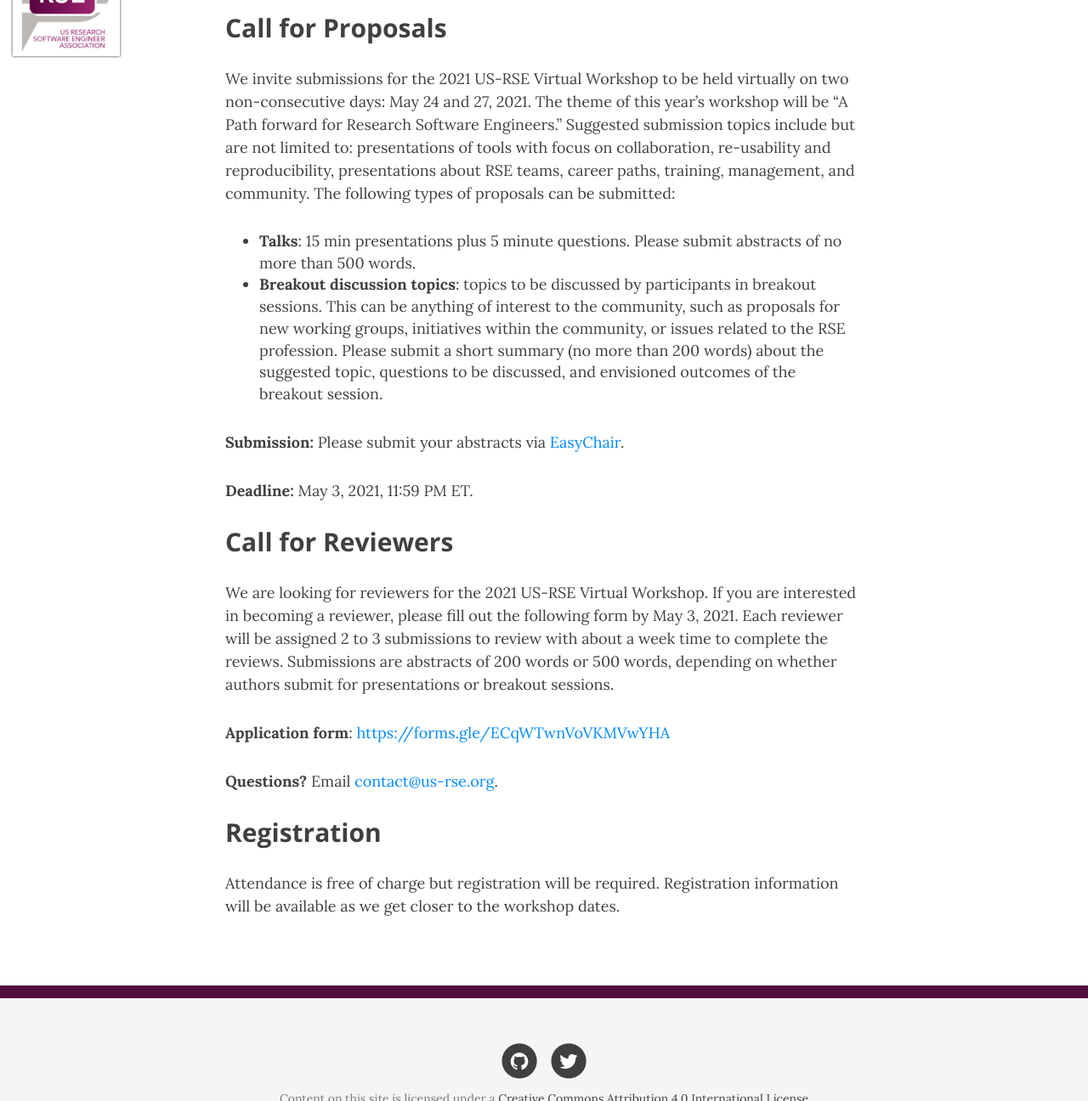
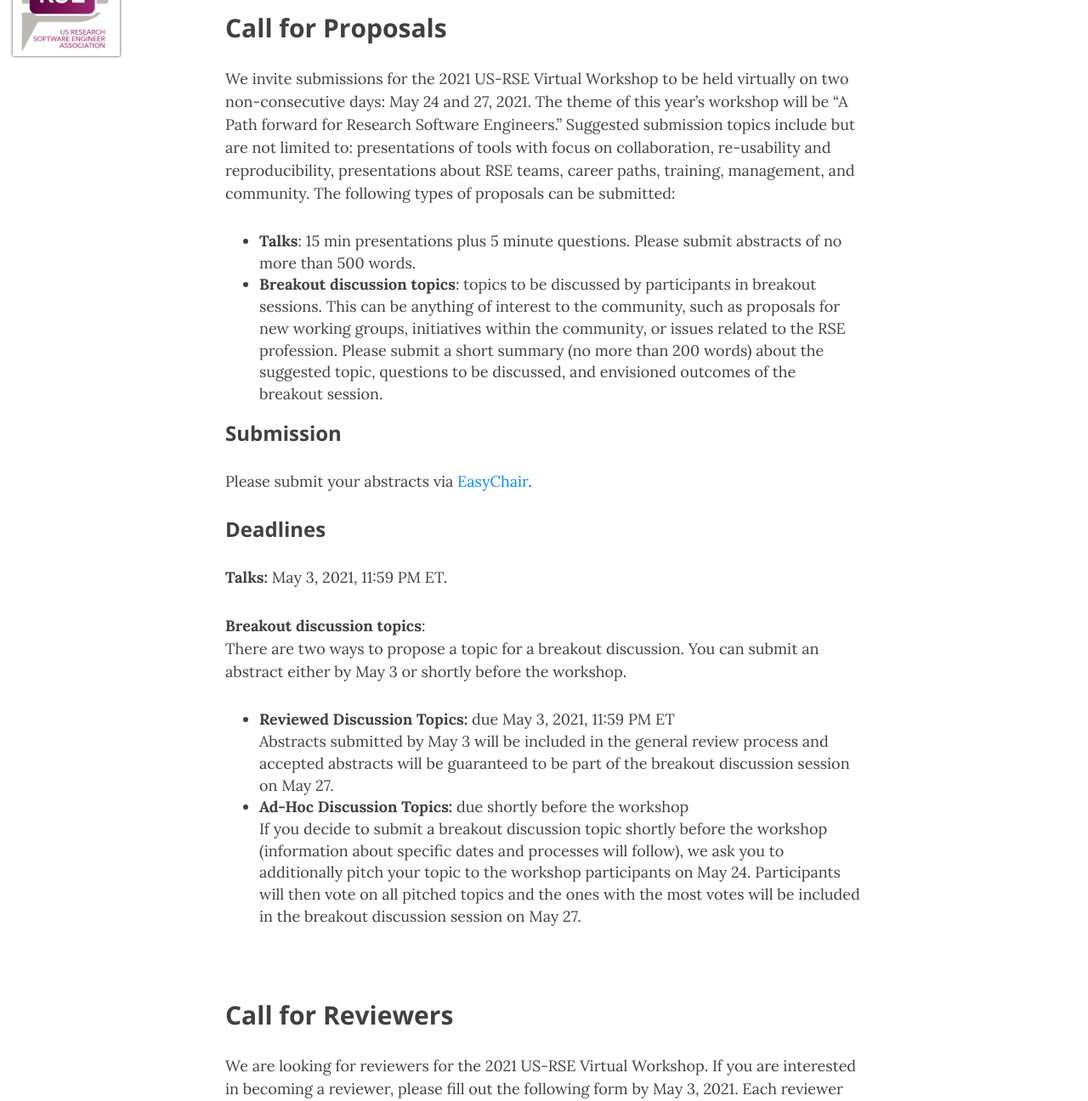
Before and after one commit to USRSE/virtual-workshop-2021, a Jekyll site: the page built from pages/participate.md, in a window 1280 px wide and 1400 px high, cut to the strip 104-1400 px from the top of the window. Shown: the whole strip at 85% size. Built offline with Jekyll 4.4.1, drawn with Linux system fonts in a browser that asks for light colours; nearby versions of some CDN libraries.

Commit message:
Added two types of discussion topics and adjusted deadlines.

```diff
--- a/pages/participate.md
+++ b/pages/participate.md
@@ -12,11 +12,24 @@ We invite submissions for the 2021 US-RSE Virtual Workshop to be held virtually
 - **Talks**: 15 min presentations plus 5 minute questions. Please submit abstracts of no more than 500 words.
 - **Breakout discussion topics**: topics to be discussed by participants in breakout sessions. This can be anything of interest to the community, such as proposals for new working groups, initiatives within the community, or issues related to the RSE profession. Please submit a short summary (no more than 200 words) about the suggested topic, questions to be discussed, and envisioned outcomes of the breakout session.
 
-**Submission:** Please submit your abstracts via [EasyChair](https://easychair.org/my/conference?conf=usrsevw2021).
+### Submission
 
-**Deadline:** May 3, 2021, 11:59 PM ET.
+Please submit your abstracts via [EasyChair](https://easychair.org/my/conference?conf=usrsevw2021).
+
+### Deadlines
+
+**Talks:** May 3, 2021, 11:59 PM ET.
+
+**Breakout discussion topics**:
+There are two ways to propose a topic for a breakout discussion. You can submit an abstract either by May 3 or shortly before the workshop.
+
+- **Reviewed Discussion Topics:** due May 3, 2021, 11:59 PM ET
+Abstracts submitted by May 3 will be included in the general review process and accepted abstracts will be guaranteed to be part of the breakout discussion session on May 27.
+- **Ad-Hoc Discussion Topics:** due shortly before the workshop
+If you decide to submit a breakout discussion topic shortly before the workshop (information about specific dates and processes will follow), we ask you to additionally pitch your topic to the workshop participants on May 24. Participants will then vote on all pitched topics and the ones with the most votes will be included in the breakout discussion session on May 27.
 
 
+<br>
 ## Call for Reviewers
 
 We are looking for reviewers for the 2021 US-RSE Virtual Workshop. If you are interested in becoming a reviewer, please fill out the following form by May 3, 2021. Each reviewer will be assigned 2 to 3 submissions to review with about a week time to complete the reviews. Submissions are abstracts of 200 words or 500 words, depending on whether authors submit for presentations or breakout sessions.
@@ -25,6 +38,7 @@ We are looking for reviewers for the 2021 US-RSE Virtual Workshop. If you are in
 
 **Questions?** Email [contact@us-rse.org](mailto:contact@us-rse.org).
 
+<br>
 ## Registration
 
 Attendance is free of charge but registration will be required. Registration information will be available as we get closer to the workshop dates.
```
Also changed, not shown: pages/dates.md (+4 -2 lines).
